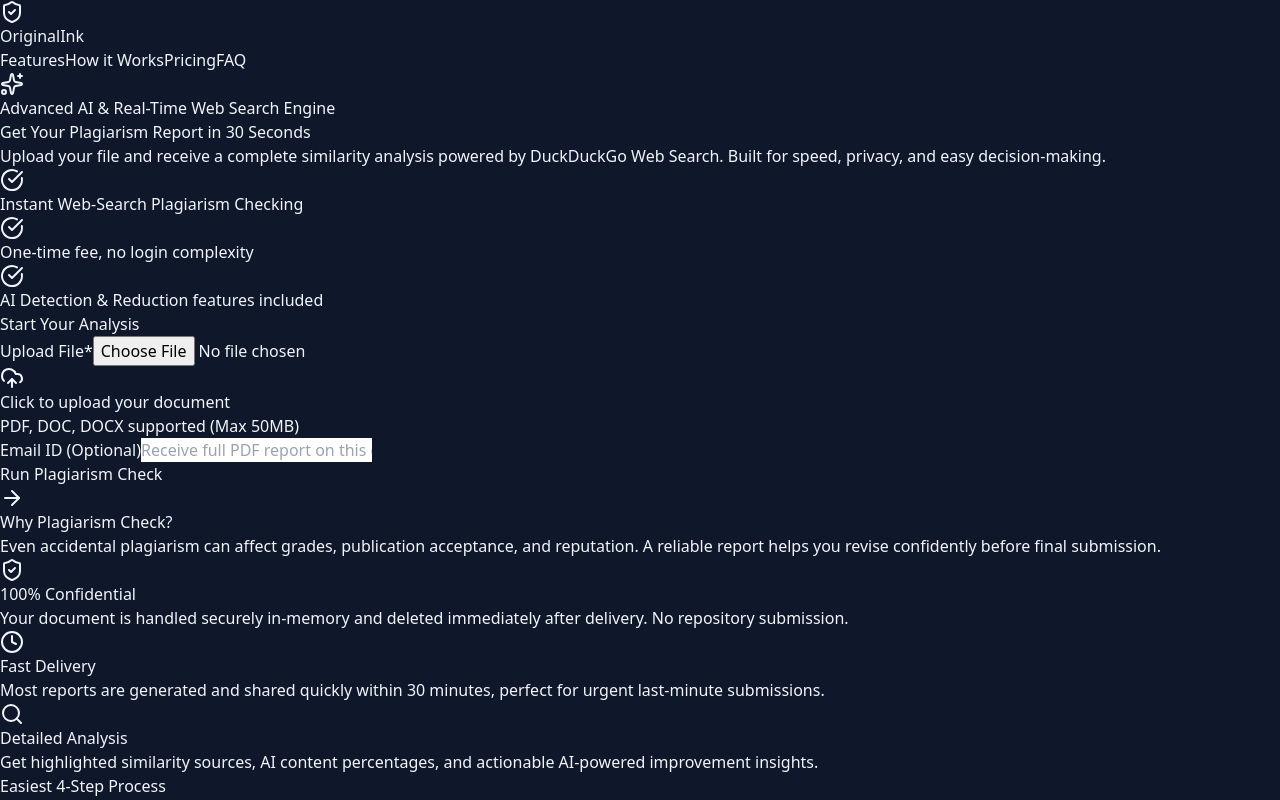
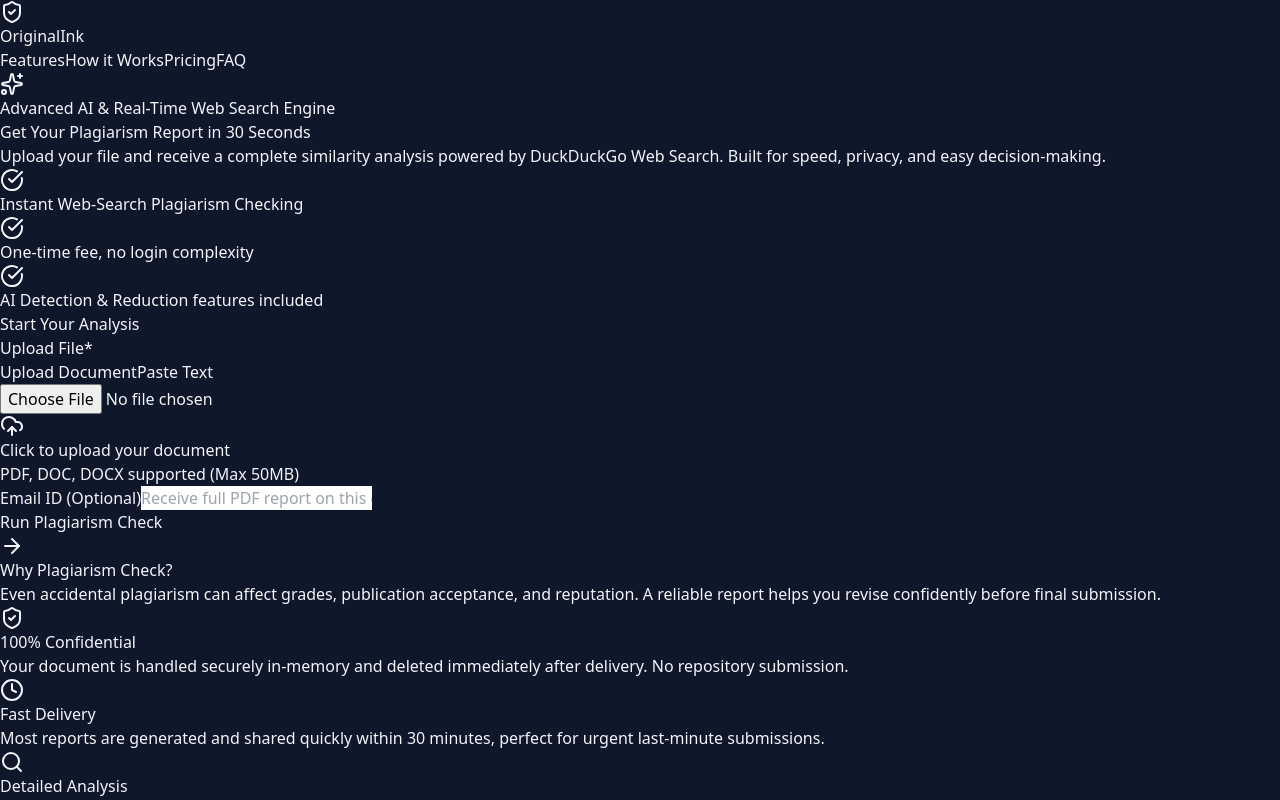
Before and after one commit to Priyakatariya/original-ink, a React (Vite) app in the folder frontend/: page / in a window 1280 px wide. Shown: the top 800 px of the page. Built offline with nearby package versions, Linux system fonts and the light colour scheme.

Commit message:
Add Paste Text feature and Re-Check button to Dashboard Raw Text

```diff
--- a/frontend/src/LandingPage.jsx
+++ b/frontend/src/LandingPage.jsx
@@ -26,6 +26,7 @@
   const [isExtracting, setIsExtracting] = useState(false);
   const [extractionFailed, setExtractionFailed] = useState(false);
   const [isRewritingAll, setIsRewritingAll] = useState(false);
+  const [inputType, setInputType] = useState('file'); // 'file' or 'text'
   const [results, setResults] = useState(null);
   const [showResults, setShowResults] = useState(false);
   const [originalViewTab, setOriginalViewTab] = useState('text');
@@ -452,6 +453,23 @@
             <div className="space-y-6 relative z-10">
               <div>
                 <label className="block text-sm font-semibold text-slate-400 mb-2">Upload File*</label>
+                <div className="flex gap-4 mb-4">
+                  <button
+                    onClick={() => setInputType('file')}
+                    className={`flex-1 py-2 rounded-xl text-sm font-bold transition-all ${inputType === 'file' ? 'bg-indigo-500 text-white shadow-lg' : 'bg-[#1f2937]/50 text-slate-400 hover:text-white'}`}
+                  >
+                    Upload Document
+                  </button>
+                  <button
+                    onClick={() => setInputType('text')}
+                    className={`flex-1 py-2 rounded-xl text-sm font-bold transition-all ${inputType === 'text' ? 'bg-indigo-500 text-white shadow-lg' : 'bg-[#1f2937]/50 text-slate-400 hover:text-white'}`}
+                  >
+                    Paste Text
+                  </button>
+                </div>
+
+                {inputType === 'file' ? (
+                  <>
                     <input
                       type="file"
                       ref={fileInputRef}
@@ -471,6 +489,19 @@
                       </p>
                       <p className="text-slate-400 text-sm mt-1 font-medium">PDF, DOC, DOCX supported (Max 50MB)</p>
                     </motion.div>
+                  </>
+                ) : (
+                  <textarea
+                    value={text}
+                    onChange={(e) => {
+                      setText(e.target.value);
+                      setExtractionFailed(false);
+                      setDetectedPages(Math.max(1, Math.ceil(e.target.value.split(/\s+/).length / 250)));
+                    }}
+                    placeholder="Paste your document text here..."
+                    className="w-full h-40 bg-[#1f2937]/50 border border-indigo-500/30 rounded-2xl p-4 text-white placeholder:text-slate-500 outline-none focus:border-indigo-500 focus:bg-indigo-500/10 transition-all custom-scrollbar resize-none"
+                  />
+                )}
 
                 {selectedFile && (
                   <motion.div
@@ -578,7 +609,7 @@
                 {/* ORIGINAL TEXT / PDF SECTION */}
                 <div className="bg-[#0a0f1c]/80 backdrop-blur-xl p-6 rounded-[2rem] shadow-2xl border border-white/10 flex flex-col h-[500px] xl:h-[700px]">
                   <div className="flex justify-between items-center mb-4">
-                     <div className="flex gap-2 bg-[#03050a] p-1 rounded-xl border border-white/5">
+                     <div className="flex gap-2 bg-[#03050a] p-1 rounded-xl border border-white/5 flex-wrap">
                        <button
                          onClick={() => setOriginalViewTab('text')}
                          className={`px-4 py-1.5 rounded-lg text-sm font-bold transition-all ${originalViewTab === 'text' ? 'bg-indigo-500 text-white shadow-lg' : 'text-slate-400 hover:text-white'}`}
@@ -591,6 +622,15 @@
                            className={`px-4 py-1.5 rounded-lg text-sm font-bold transition-all flex items-center gap-2 ${originalViewTab === 'pdf' ? 'bg-indigo-500 text-white shadow-lg' : 'text-slate-400 hover:text-white'}`}
                          >
                            View PDF
+                         </button>
+                       )}
+                       {originalViewTab === 'text' && (
+                         <button
+                           onClick={() => processCheck(text)}
+                           disabled={isChecking}
+                           className="ml-2 px-4 py-1.5 rounded-lg text-sm font-bold transition-all flex items-center gap-2 bg-gradient-to-r from-pink-500 to-rose-500 hover:from-pink-400 hover:to-rose-400 text-white shadow-[0_0_15px_rgba(236,72,153,0.4)] disabled:opacity-50"
+                         >
+                           {isChecking ? 'Checking...' : 'Re-Check Text'}
                          </button>
                        )}
                      </div>
@@ -622,7 +662,7 @@
                         <textarea
                           className="absolute inset-0 w-full h-full bg-transparent text-slate-300 p-5 outline-none resize-none font-mono text-sm leading-relaxed whitespace-pre-wrap break-words custom-scrollbar"
                           value={text}
-                          readOnly
+                          onChange={(e) => setText(e.target.value)}
                           onScroll={(e) => handleScroll(e, highlightRef)}
                         />
                       </>
```
Lines whose indentation alone changed are shown as unchanged.
